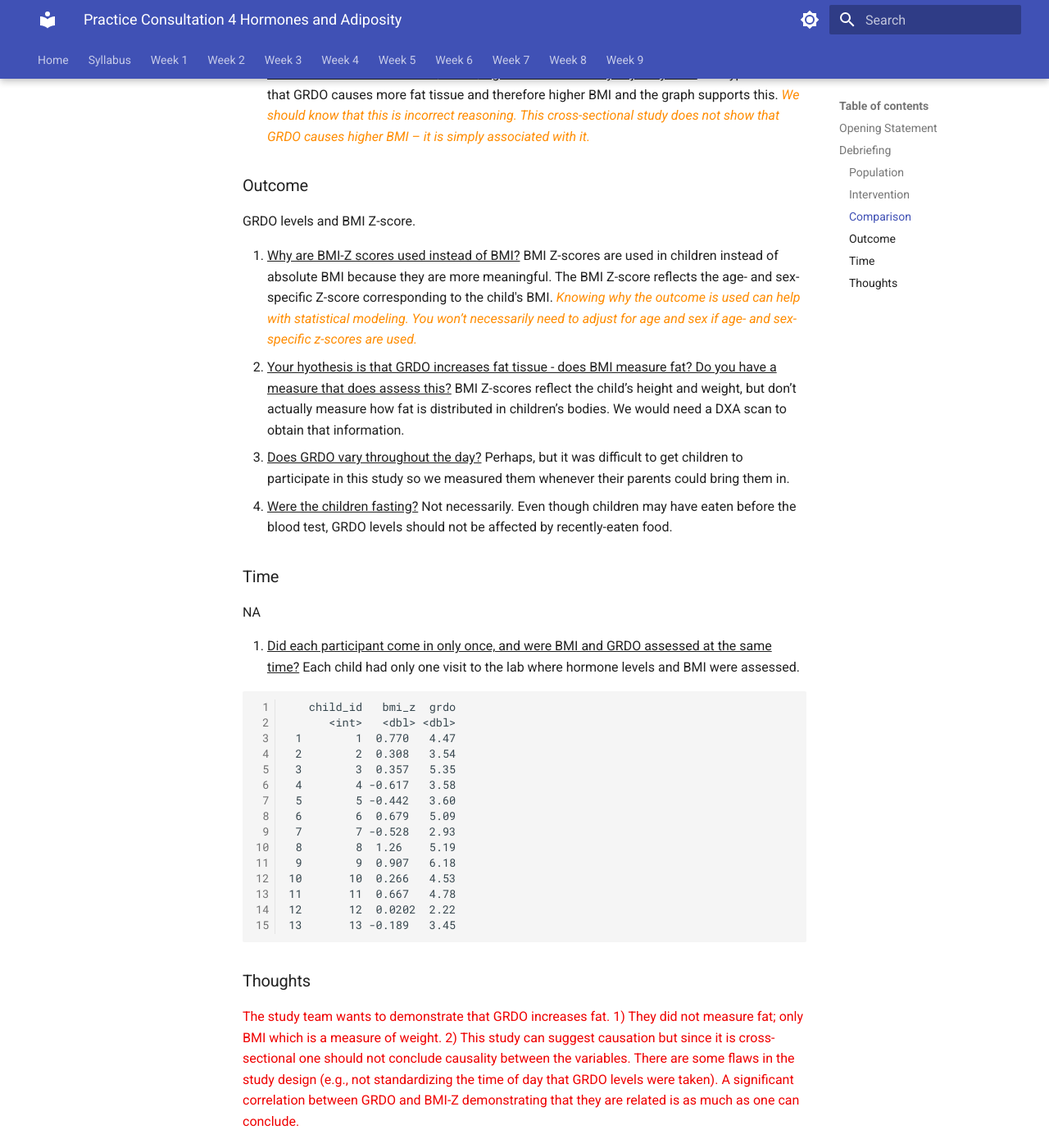
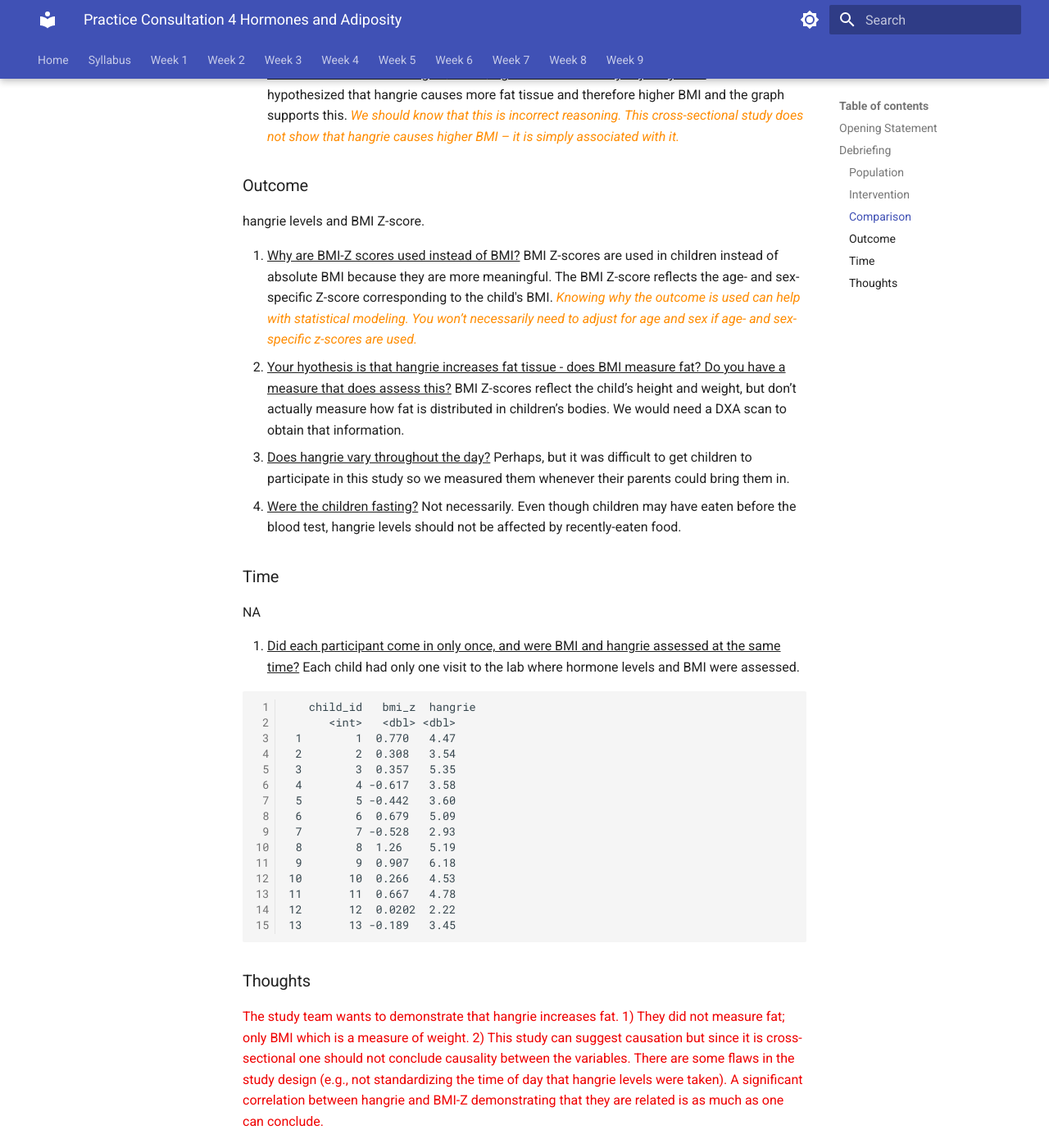
Before and after one commit to USCbiostats/PM516, an MkDocs documentation site: the page built from docs/consults/consult4.md, in a window 1280 px wide and 1400 px high, scrolled down 1104 px. Shown: the whole window at 82% size. Built offline with MkDocs 1.6.1 and Material for MkDocs 9.7.7, drawn with Linux system fonts in a browser that asks for light colours; comment, search, counter and statistics services are not loaded; some of the changed text lies outside the part shown.

Commit message:
Update consult4.md

````diff
--- a/docs/consults/consult4.md
+++ b/docs/consults/consult4.md
@@ -3,8 +3,8 @@
 ## Opening Statement
 
 I work for a research group that studies the determinants of adiposity (i.e., fat) in children. We’ve been studying several different hormone levels in children to see if they are related to abnormal weight gain in the first few years of life. We have generally hypothesized that certain hormones can increase fat tissue in the abdomen, leading to higher rates of overweight and obesity in these children.
-One of the hormones we are currently interested in is called “GRDO,” as our research assistant has analyzed some data and found some interesting results. The following graph shows that there is a relationship between GRDO levels and BMI Z-score. It is clear that children with higher GRDO levels end up having higher BMI values, and we think that it’s because GRDO may cause increased fat production.
-What is the best way to demonstrate in a paper that GRDO causes higher BMI levels?
+One of the hormones we are currently interested in is called “hangrie,” as our research assistant has analyzed some data and found some interesting results. The following graph shows that there is a relationship between hangrie levels and BMI Z-score. It is clear that children with higher hangrie levels end up having higher BMI values, and we think that it’s because hangrie may cause increased fat production.
+What is the best way to demonstrate in a paper that hangrie causes higher BMI levels?
 
 
 ## Debriefing
@@ -14,38 +14,38 @@ What is the best way to demonstrate in a paper that GRDO causes higher BMI level
 Intended: Children.
 Actual: Unknown.
 
-1. <u>What age were these children?</u> Participants were generally 3-6 years old but I don't have this data. <font color = #ff8c00>*If age is associated with both higher GRDO levels and higher BMI-Z scores, then age could be a confounder.*</font>
+1. <u>What age were these children?</u> Participants were generally 3-6 years old but I don't have this data. <font color = #ff8c00>*If age is associated with both higher hangrie levels and higher BMI-Z scores, then age could be a confounder.*</font>
 
 ### Intervention
 
 The listed metrics were collected for these children, but it was unclear how this was done.
 
 2. <u>How was BMI-Z assessed?</u> Height and weight were obtained by trained research staff.
-3. <u>How was GRDO level assessed?</u> GRDO levels were measured through a blood test.
+3. <u>How was hangrie level assessed?</u> hangrie levels were measured through a blood test.
 
 ### Comparison
 
 No comparison; just looking at correlation.
 
-4. <u>You want to show that GRDO *causes* higher BMI - how can you justify this?</u> We hypothesized that GRDO causes more fat tissue and therefore higher BMI and the graph supports this. <font color = #ff8c00>*We should know that this is incorrect reasoning. This cross-sectional study does not show that GRDO causes higher BMI – it is simply associated with it.*</font>
+4. <u>You want to show that hangrie *causes* higher BMI - how can you justify this?</u> We hypothesized that hangrie causes more fat tissue and therefore higher BMI and the graph supports this. <font color = #ff8c00>*We should know that this is incorrect reasoning. This cross-sectional study does not show that hangrie causes higher BMI – it is simply associated with it.*</font>
 
 ### Outcome
 
-GRDO levels and BMI Z-score.
+hangrie levels and BMI Z-score.
 
 5. <u>Why are BMI-Z scores used instead of BMI?</u> BMI Z-scores are used in children instead of absolute BMI because they are more meaningful. The BMI Z-score reflects the age- and sex-specific Z-score corresponding to the child's BMI. <font color = #ff8c00>*Knowing why the outcome is used can help with statistical modeling. You won’t necessarily need to adjust for age and sex if age- and sex-specific z-scores are used.*</font>
-6. <u>Your hyothesis is that GRDO increases fat tissue - does BMI measure fat? Do you have a measure that does assess this?</u> BMI Z-scores reflect the child’s height and weight, but don’t actually measure how fat is distributed in children’s bodies. We would need a DXA scan to obtain that information.
-7. <u>Does GRDO vary throughout the day?</u> Perhaps, but it was difficult to get children to participate in this study so we measured them whenever their parents could bring them in.
-8. <u>Were the children fasting?</u> Not necessarily. Even though children may have eaten before the blood test, GRDO levels should not be affected by recently-eaten food.
+6. <u>Your hyothesis is that hangrie increases fat tissue - does BMI measure fat? Do you have a measure that does assess this?</u> BMI Z-scores reflect the child’s height and weight, but don’t actually measure how fat is distributed in children’s bodies. We would need a DXA scan to obtain that information.
+7. <u>Does hangrie vary throughout the day?</u> Perhaps, but it was difficult to get children to participate in this study so we measured them whenever their parents could bring them in.
+8. <u>Were the children fasting?</u> Not necessarily. Even though children may have eaten before the blood test, hangrie levels should not be affected by recently-eaten food.
 
 ### Time
 
 NA
 
-9. <u>Did each participant come in only once, and were BMI and GRDO assessed at the same time?</u> Each child had only one visit to the lab where hormone levels and BMI were assessed.
+9. <u>Did each participant come in only once, and were BMI and hangrie assessed at the same time?</u> Each child had only one visit to the lab where hormone levels and BMI were assessed.
 
 ```
-   child_id   bmi_z  grdo
+   child_id   bmi_z  hangrie
       <int>   <dbl> <dbl>
  1        1  0.770   4.47
  2        2  0.308   3.54
@@ -65,4 +65,4 @@ NA
 
 ### Thoughts
 
-<font color = #ef0000>The study team wants to demonstrate that GRDO increases fat. 1) They did not measure fat; only BMI which is a measure of weight. 2) This study can suggest causation but since it is cross-sectional one should not conclude causality between the variables. There are some flaws in the study design (e.g., not standardizing the time of day that GRDO levels were taken). A significant correlation between GRDO and BMI-Z demonstrating that they are related is as much as one can conclude.</font>
+<font color = #ef0000>The study team wants to demonstrate that hangrie increases fat. 1) They did not measure fat; only BMI which is a measure of weight. 2) This study can suggest causation but since it is cross-sectional one should not conclude causality between the variables. There are some flaws in the study design (e.g., not standardizing the time of day that hangrie levels were taken). A significant correlation between hangrie and BMI-Z demonstrating that they are related is as much as one can conclude.</font>
````
